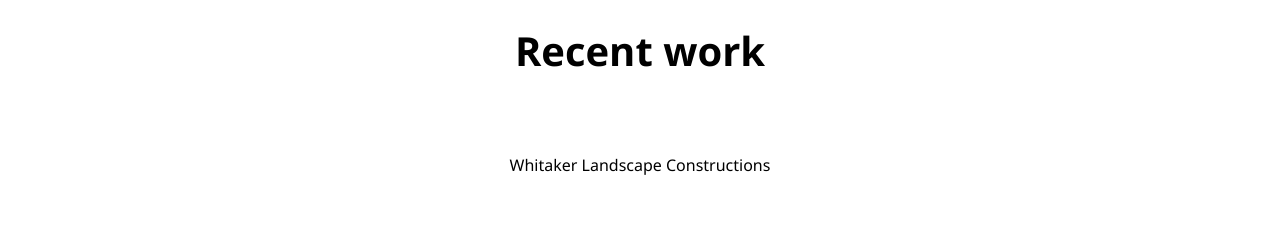
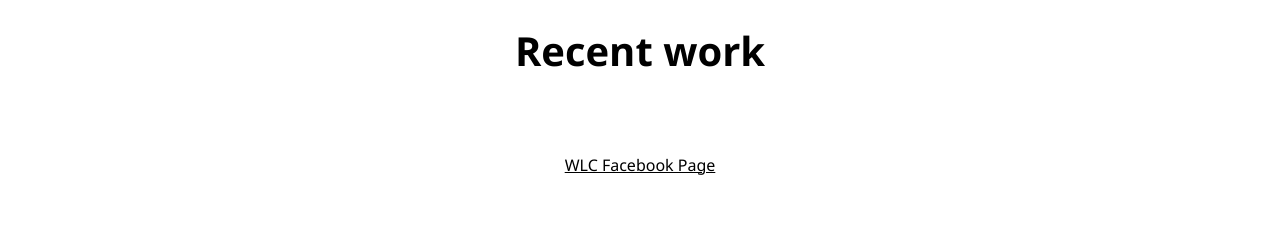
Before and after one commit to robFraser1111/wlc-landscapes, a Next.js app: page / in a window 1280 px wide. Shown: the part 2400-2642 px from the top of the page. Built offline with nearby package versions, Linux system fonts and the light colour scheme.

Commit message:
Updated FB component width

```diff
--- a/components/facebook-feed.js
+++ b/components/facebook-feed.js
@@ -1,11 +1,29 @@
 import styles from "../styles/Facebook.module.css";
 
 export default function FacebookFeed() {
-    return (
 
-        <section className={styles.feed}>
-            <div className="fb-page" data-href="https://www.facebook.com/wlclandscapes" data-tabs="timeline" data-width="500" data-height="800" data-small-header="true" data-adapt-container-width="true" data-hide-cover="true" data-show-facepile="true"><blockquote cite="https://www.facebook.com/wlclandscapes" className="fb-xfbml-parse-ignore"><a href="https://www.facebook.com/wlclandscapes">Whitaker Landscape Constructions</a></blockquote></div>
-        </section>
-
-    )
+  return (
+    <section className={styles.feed}>
+      <div
+        className="fb-page"
+        data-href="https://www.facebook.com/wlclandscapes"
+        data-tabs="timeline"
+        data-width={(screen.width > 600) ? 500 : 400}
+        data-height="800"
+        data-small-header="true"
+        data-adapt-container-width="true"
+        data-hide-cover="true"
+        data-show-facepile="true"
+      >
+        <blockquote
+          cite="https://www.facebook.com/wlclandscapes"
+          className="fb-xfbml-parse-ignore"
+        >
+          <a href="https://www.facebook.com/wlclandscapes">
+            <u>WLC Facebook Page</u>
+          </a>
+        </blockquote>
+      </div>
+    </section>
+  );
 }
--- a/pages/index.js
+++ b/pages/index.js
@@ -126,7 +126,10 @@
           Recent work
         </h2>
 
-        <FacebookFeed />
+        {/* Work around so component renders only on the client side */}
+        <div uppressHydrationWarning={true}>
+          {process.browser && <FacebookFeed />}
+        </div>
 
         <h2 id={"about"} className={"sub-heading"}>
           About us
--- a/styles/Facebook.module.css
+++ b/styles/Facebook.module.css
@@ -2,3 +2,17 @@
   display: flex;
   justify-content: center;
 }
+
+.feed blockquote {
+  text-align: center;
+}
+
+.feed iframe, .feed div {
+  width: 500px;
+}
+
+@media screen and (max-width: 600px) {
+  .feed iframe, .feed div {
+    width: 320px;
+  }
+}
```
